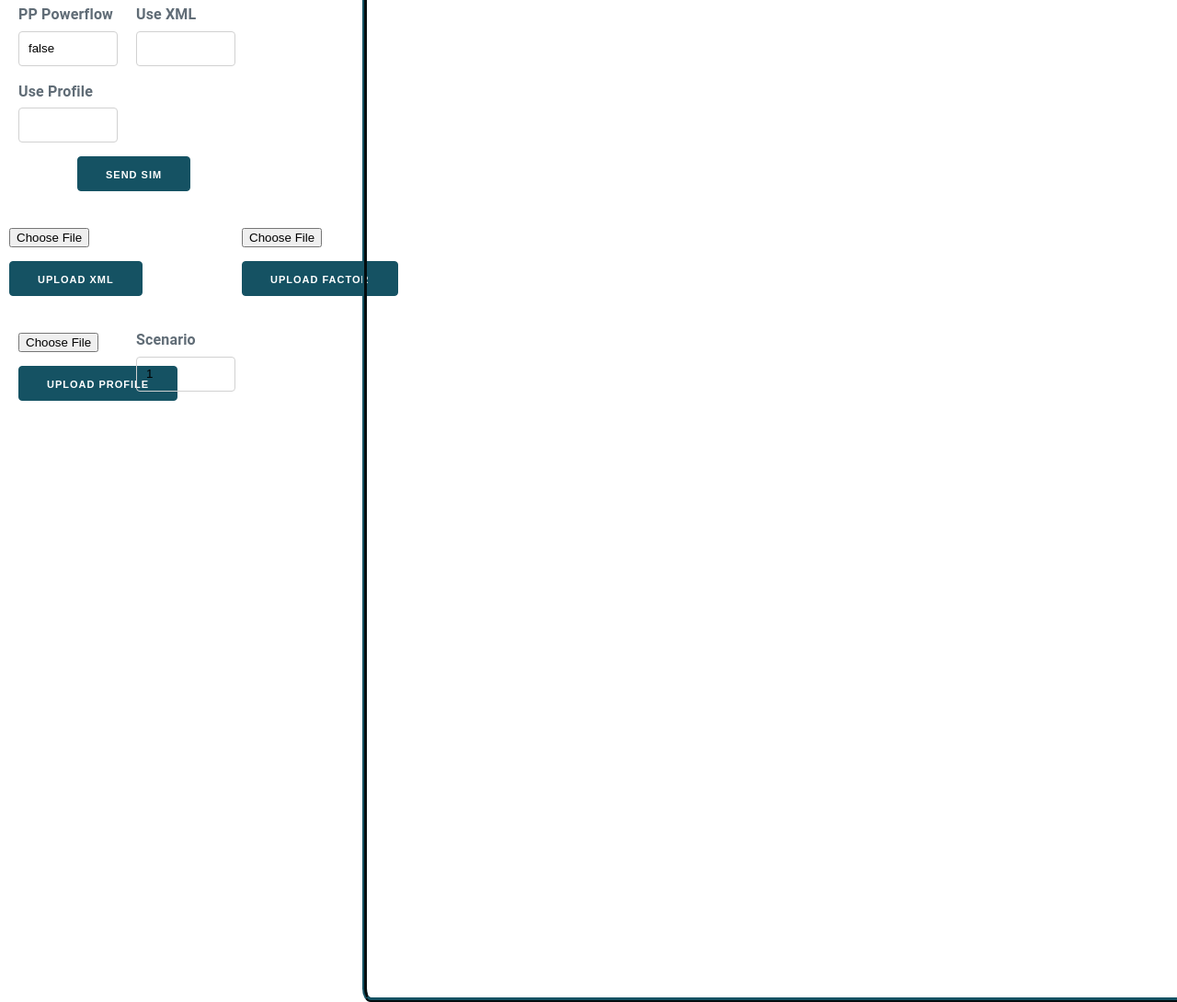
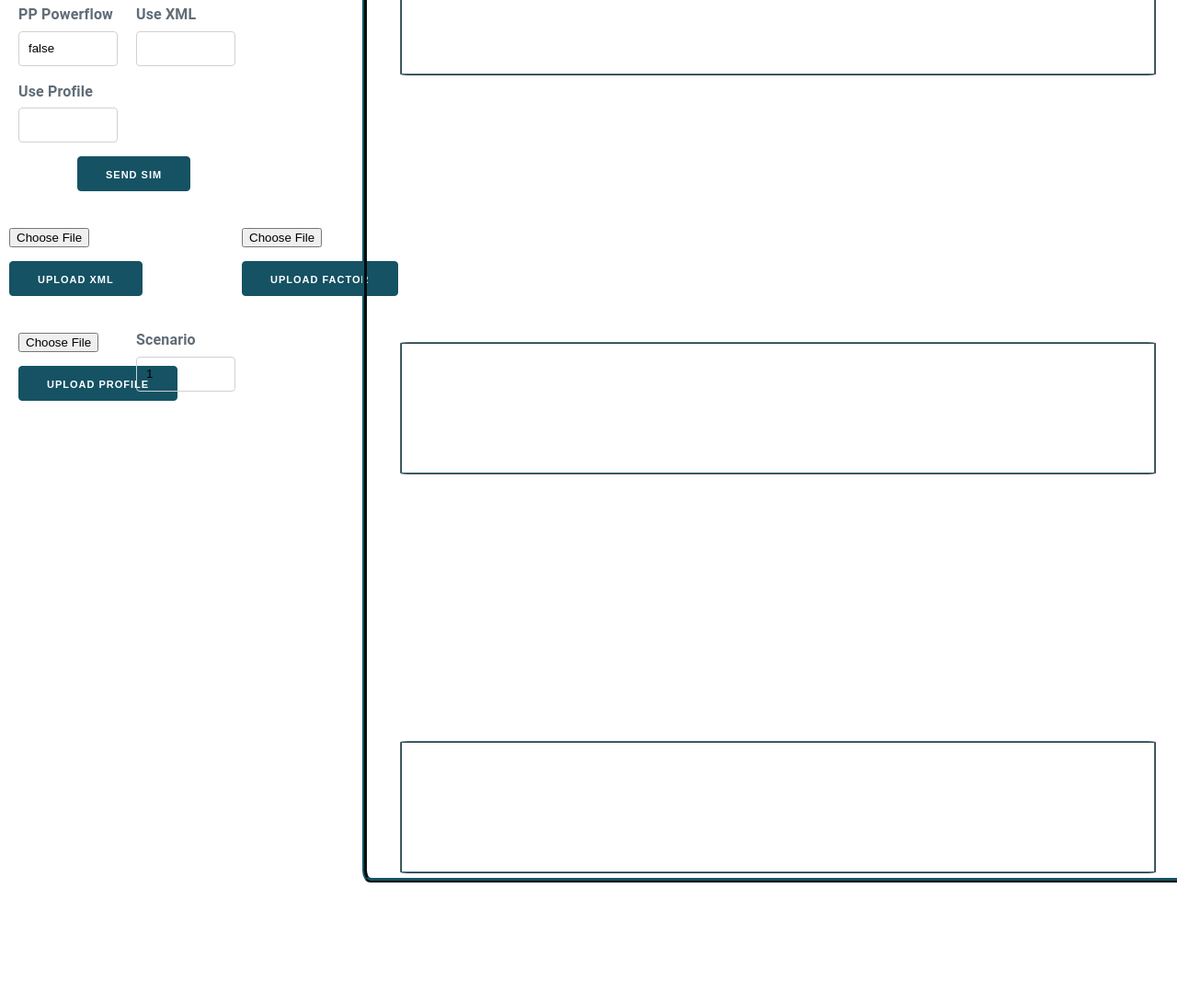
Before and after one commit to Crete-Valley/T4.1---Network_grid_optimization, a website: page index.html in a window 1280 px wide. Shown: the part 557-1647 px from the top of the page at 92% size. After the commit the page ends 1517 px from the top, so only its background shows below. Drawn offline with nearby package versions, Linux system fonts and the light colour scheme; no server answers.

Commit message:
fix: some css adjustments

```diff
--- a/index.html
+++ b/index.html
@@ -116,21 +116,21 @@
             <g id="bus-y-axis"></g>
             <g id="bus-parent-g"></g>
           </svg>
-          <svg id="bus-graph-legend">
+          <svg class ="border-all" id="bus-graph-legend">
           </svg>
           <svg id="line-graph-svg">
             <g id="line-x-axis"></g>
             <g id="line-y-axis"></g>
             <g id="line-parent-g"></g>
           </svg>
-          <svg id="line-graph-legend">
+          <svg class ="border-all" id="line-graph-legend">
           </svg>
           <svg id="transformer-graph-svg">
             <g id="transformer-x-axis"></g>
             <g id="transformer-y-axis"></g>
             <g id="transformer-parent-g"></g>
           </svg>
-          <svg id="transformer-graph-legend">
+          <svg class ="border-all" id="transformer-graph-legend">
           </svg>
         </div>
        </div>
--- a/src/graph.ts
+++ b/src/graph.ts
@@ -8,7 +8,7 @@ export class grapher{
     static w:number =window.innerWidth*0.60;
     static leg_h:number = window.innerHeight*0.15;
     static m:number=50;
-    static h:number = window.innerHeight*0.35;
+    static h:number = window.innerHeight*0.40;
     static GRAPH_SVG:string = "graph-svg";
     static PARENT_G:string="parent-g";
 
--- a/style.css
+++ b/style.css
@@ -27,46 +27,47 @@ body{
 }
 
 #bus-graph-svg{
-    margin-top:10px;
+    margin-top:5px;
     margin-bottom:5px;
     margin-left:2vw;
-    height:40vh;
+    height:35vh;
     width:100%;
 }
 
 #bus-graph-legend{
     margin-left:2vw;
     height:18vh;
-    width:100%;
+    width:95%;
     overflow-X:scroll;
 }
 
 #line-graph-svg{
-    margin-top:10px;
+    margin-top:5px;
     margin-bottom:5px;
     margin-left:2vw;
-    height:40vh;
+    height:35vh;
     width:100%;
 }
 
 #line-graph-legend{
     margin-left:2vw;
     height:18vh;
-    width:100%
+    width:95%;
 }
 
 #transformer-graph-svg{
-    margin-top:10px;
+    margin-top:5px;
     margin-bottom:5px;
     margin-left:2vw;
-    height:40vh;
+    height:35vh;
     width:100%;
 }
 
 #transformer-graph-legend{
     margin-left:2vw;
+    margin-bottom:5px;
     height:18vh;
-    width:100%
+    width:95%;
 }
 
 
@@ -80,6 +81,11 @@ body{
     stroke-opacity:0;
 }
 
+.border-all{
+    border-radius: 1%;
+    opacity:80%;
+    border: 2px ridge #155263;
+}
 
 .border-bottom{
     border-radius: 1%;
```
Also changed, not shown: script.js.
